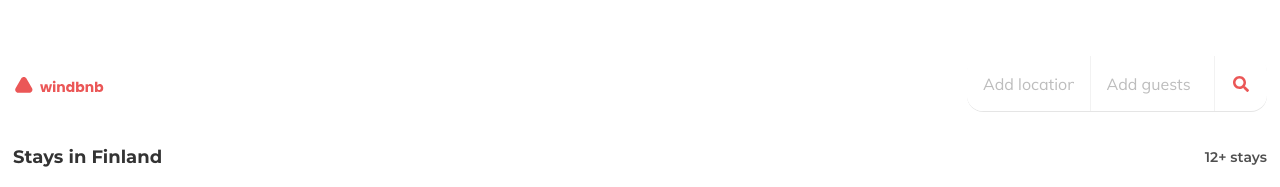
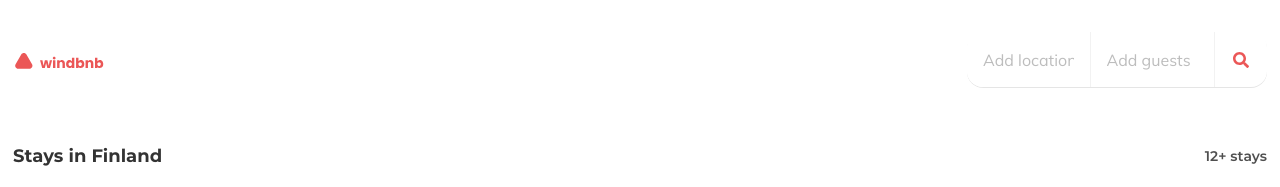
Before and after one commit to LuisDev2001/challenge-windbnb, a Vue app: page / in a window 1280 px wide. Shown: the top 187 px of the page. Built offline with nearby package versions, Linux system fonts and the light colour scheme.

Commit message:
Fix header in 992px

```diff
--- a/src/assets/sass/components/Header/_PxHeader.scss
+++ b/src/assets/sass/components/Header/_PxHeader.scss
@@ -5,5 +5,7 @@
     display: flex;
     align-items: center;
     justify-content: space-between;
+    padding: 0 13px;
+    margin: 32px auto 60px auto;
   }
 }
--- a/src/assets/sass/components/Header/_PxSearch.scss
+++ b/src/assets/sass/components/Header/_PxSearch.scss
@@ -145,6 +145,7 @@
   }
   @media screen and (min-width: 992px) {
     width: 35%;
+    margin: 0;
     //Search modal mode
     &.is-active {
       height: 60vh;
```
